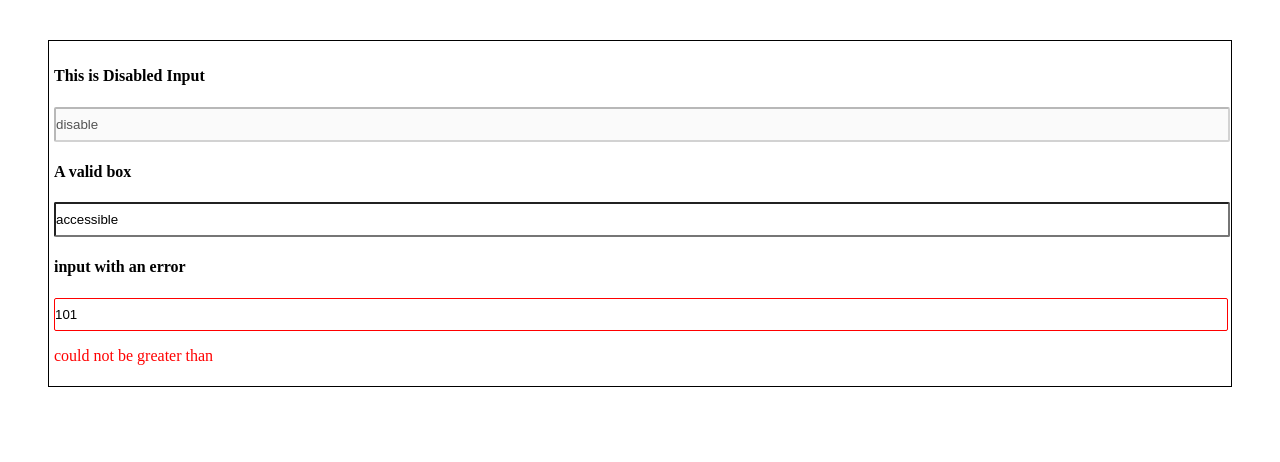
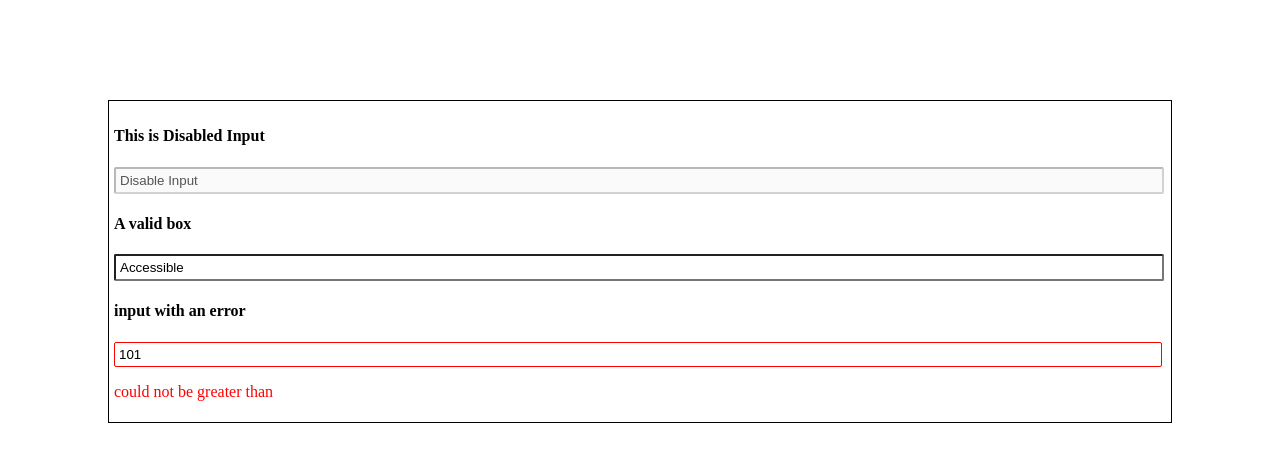
Before and after one commit to Rajshrishrimalshah/javascript-client, a React (Create React App) app: page / in a window 1280 px wide. Shown: the top 462 px of the page. Built offline with nearby package versions, Linux system fonts and the light colour scheme.

Commit message:
fix: styles

```diff
--- a/src/components/TextField/TextField.jsx
+++ b/src/components/TextField/TextField.jsx
@@ -3,34 +3,17 @@ import React from "react";
 import * as style from "./style";
 
 export const InputBox = props => {
-  // eslint-disable-next-line no-console
-
   console.log(props);
 
-  // eslint-disable-next-line react/prop-types
-
   const { value, error, disabled } = props;
-
   const { border, input } = style;
-
   const err = { ...border, ...input };
-
   const errorStyle = error ? err : input;
 
-  if (error) {
-    return (
-      <div>
-        <input type="text" style={errorStyle} defaultValue={value} />
-      </div>
-    );
-  }
+
 
   return (
-    <input
-      type="text"
-      style={errorStyle}
-      defaultValue={value}
-      disabled={disabled}
+    <input type="text" style={errorStyle} defaultValue={value} disabled={disabled}
     />
   );
 };
--- a/src/components/TextField/style.js
+++ b/src/components/TextField/style.js
@@ -3,11 +3,8 @@ export const border = {
 };
 
 export const input = {
-  width: "100%",
-
-  padding: "8px 0px 8px",
-
+  width: "99%",
+  padding: "4px 1px 4px 4px",
   borderSizing: "border-box",
-
   borderRadius: "2px"
 };
--- a/src/pages/TextFieldDemo/TextFieldDemo.jsx
+++ b/src/pages/TextFieldDemo/TextFieldDemo.jsx
@@ -6,23 +6,21 @@ const TextFieldDemo = () => (
   <div
     style={{
       border: "1px solid ",
-      margin: "40px 40px",
+      margin: "100px 100px",
       padding: "5px 5px"
     }}
   >
     <h4>This is Disabled Input</h4>
-
-    <InputBox value="disable" disabled />
+    <InputBox value="Disable Input" disabled />
 
     <h4>A valid box</h4>
-
-    <InputBox value="accessible" />
+    <InputBox value="Accessible" />
 
     <h4>input with an error</h4>
+    <InputBox value="101" error="101" />
+    <p style={{ color: "red" }}>could not be greater than</p>
 
-    <InputBox value="101" error="101" />
 
-    <p style={{ color: "red" }}>could not be greater than</p>
   </div>
 );
 
--- a/src/pages/index.js
+++ b/src/pages/index.js
@@ -4,8 +4,4 @@ import ReactDOM from "react-dom";
 
 import App from "./App";
 
-ReactDOM.render(
-  <App />,
-
-  document.getElementById("root")
-);
+ReactDOM.render( <App />,document.getElementById("root"));
```
